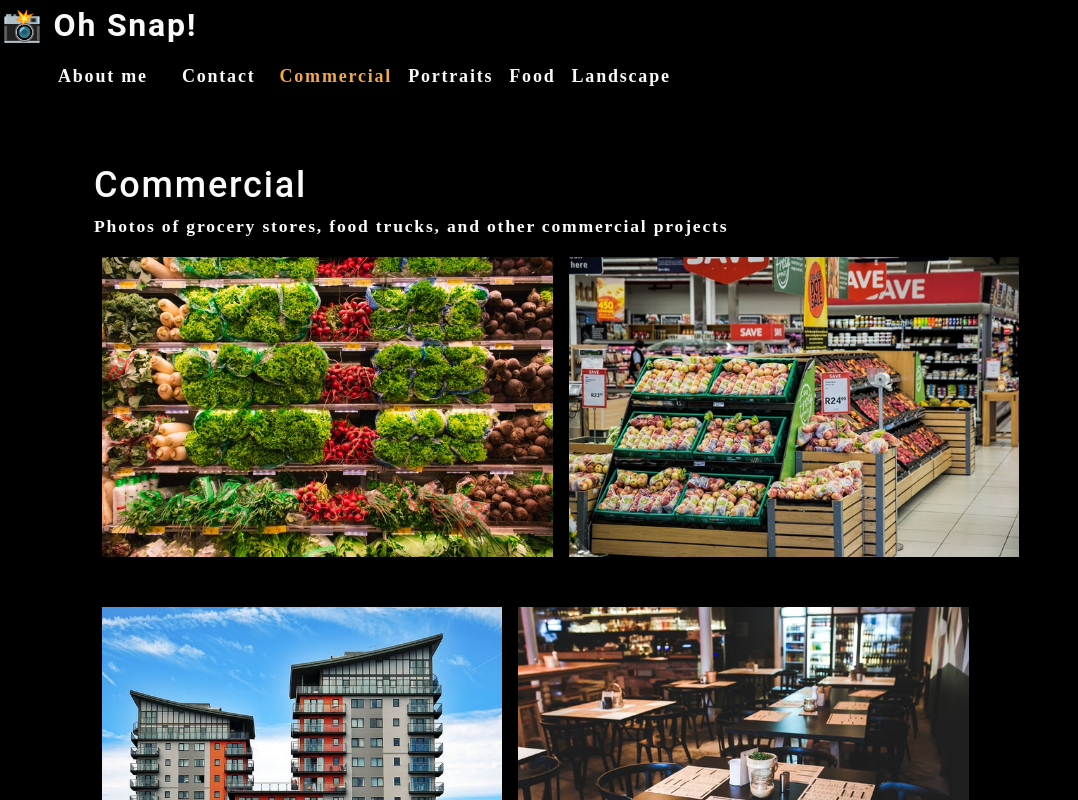
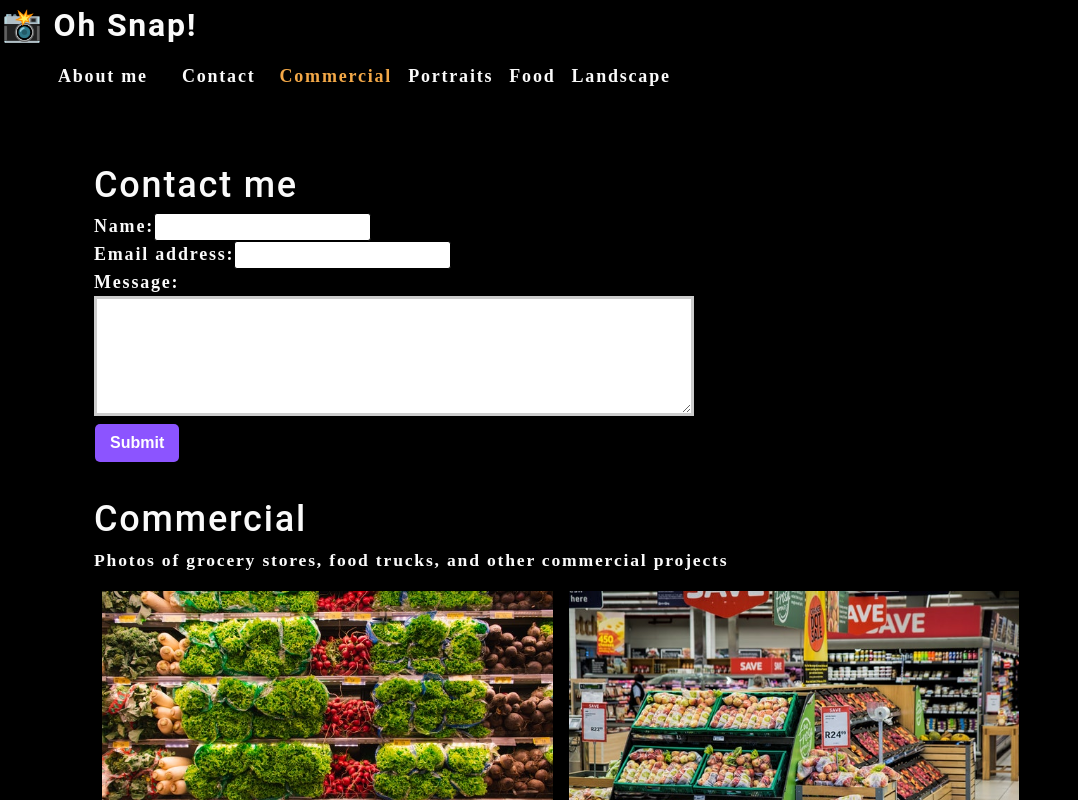
Before and after one commit to robjameva/My-First-React-App, a React (Create React App) app: page / in a window 1280 px wide. Shown: the top 800 px of the page, without its empty margins (0-1078 px from the left). Built offline with nearby package versions, Linux system fonts and the light colour scheme.

Commit message:
Added form elements and put ui in sync with onChange listener

```diff
--- a/src/App.jsx
+++ b/src/App.jsx
@@ -2,6 +2,7 @@
 import About from './components/About';
 import Nav from './components/Nav';
 import Gallery from './components/Gallery';
+import ContactForm from './components/Contact';
 
 function App() {
   const [categories] = useState([
@@ -17,6 +18,7 @@
     <div>
       <Nav categories={categories} currentCategory={currentCategory} setCurrentCategory={setCurrentCategory} />
       <main>
+        <ContactForm />
         <Gallery currentCategory={currentCategory} />
         <About />
       </main>
--- /dev/null
+++ b/src/components/Contact/index.jsx
@@ -0,0 +1,39 @@
+import React, { useState } from 'react';
+
+function ContactForm() {
+
+    const [formState, setFormState] = useState({ name: '', email: '', message: '' });
+    const { name, email, message } = formState;
+
+    function handleChange(e) {
+        setFormState({ ...formState, [e.target.name]: e.target.value })
+    }
+
+    function handleSubmit(e) {
+        e.preventDefault();
+        console.log(formState)
+    }
+
+    return (
+        <section>
+            <h1>Contact me</h1>
+            <form id='contact-form' onSubmit={handleSubmit}>
+                <div>
+                    <label htmlFor="name">Name:</label>
+                    <input type="text" name="name" defaultValue={name} onChange={handleChange} />
+                </div>
+                <div>
+                    <label htmlFor="email">Email address:</label>
+                    <input type="email" name="email" defaultValue={email} onChange={handleChange} />
+                </div>
+                <div>
+                    <label htmlFor="message">Message:</label>
+                    <textarea name="message" rows="5" defaultValue={message} onChange={handleChange} />
+                </div>
+                <button type='submit'>Submit</button>
+            </form>
+        </section>
+    );
+}
+
+export default ContactForm;
```
